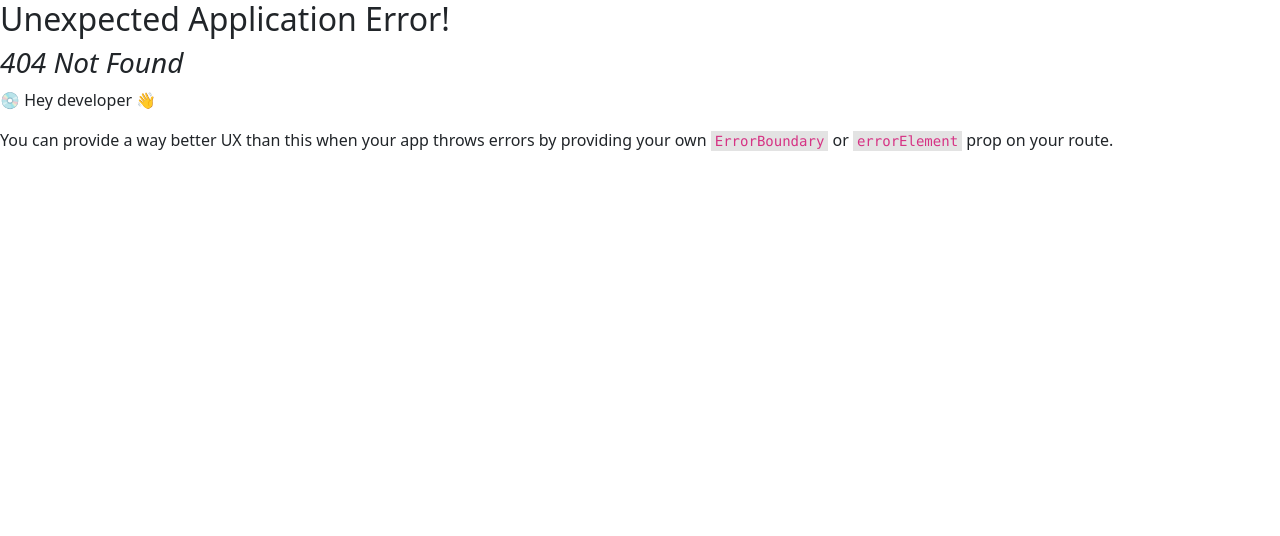
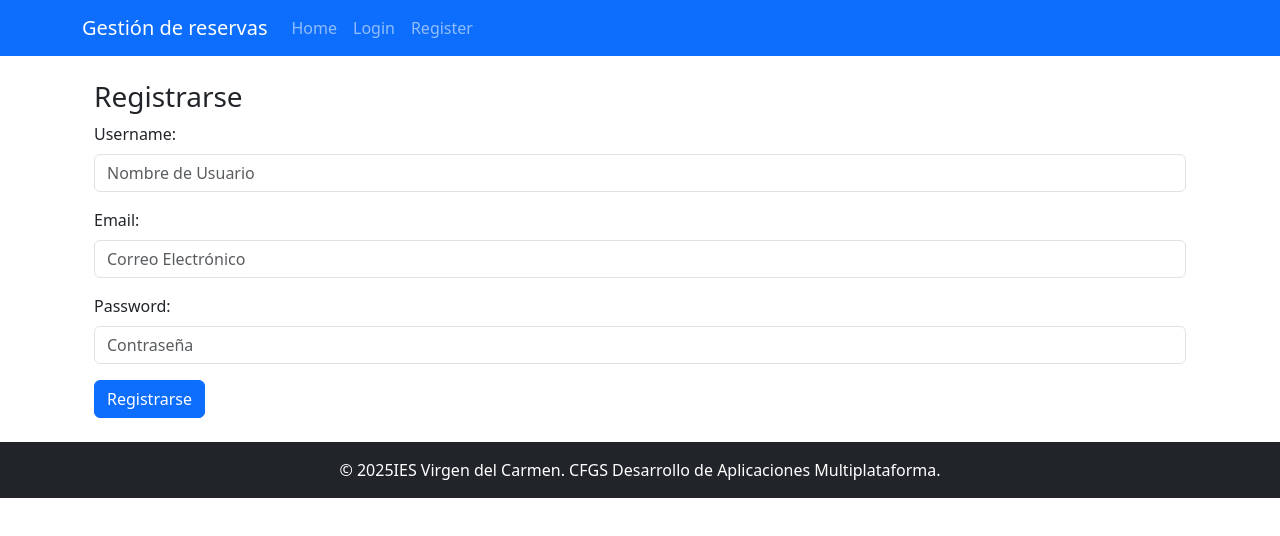
Before and after one commit to rpallin0705/proyecto-react-flask, a React (Vite) app in the folder adt07-flask-mongo-praetorian-reservas-front/: page /register in a window 1280 px wide. Before the commit this address had no page. Shown: the top 536 px of the page. Built offline with nearby package versions, Linux system fonts and the light colour scheme.

Commit message:
Refactor y register

```diff
--- a/adt07-flask-mongo-praetorian-reservas-front/src/App.jsx
+++ b/adt07-flask-mongo-praetorian-reservas-front/src/App.jsx
@@ -13,6 +13,7 @@ import HorariosList from "./components/HorariosList";
 import HorarioDeletePage from "./pages/HorarioDeletePage";
 import ReservasFormPage from "./pages/ReservaFormPage";
 import ReservaDeletePage from "./pages/ReservaDeletePage";
+import RegisterPage from "./pages/Register";
 
 
 const router = createBrowserRouter([
@@ -27,6 +28,10 @@ const router = createBrowserRouter([
       {
         path: "login",
         element: <LoginPage />,
+      },
+      {
+        path: "register",
+        element: <RegisterPage />,
       },
       {
         path: "instalaciones",
--- a/adt07-flask-mongo-praetorian-reservas-front/src/components/MisReservasList.jsx
+++ b/adt07-flask-mongo-praetorian-reservas-front/src/components/MisReservasList.jsx
@@ -31,7 +31,6 @@ const MisReservasList = () => {
 
     return (
         <Container>
-            <h2>Mis Reservas</h2>
             <Table striped bordered hover>
                 <thead>
                     <tr>
--- a/adt07-flask-mongo-praetorian-reservas-front/src/components/NavBar.jsx
+++ b/adt07-flask-mongo-praetorian-reservas-front/src/components/NavBar.jsx
@@ -57,14 +57,17 @@ function NavBar() {
                 <Nav.Link as={Link} to="/instalaciones">Instalaciones</Nav.Link>
                 <Nav.Link as={Link} to="/horarios">Horarios</Nav.Link>
               </>
-            ): (<></>)}
+            ) : (<></>)}
             {isLogged ? (
               <>
                 <Nav.Link as={Link} to="/mis-reservas">Mis reservas</Nav.Link>
                 <Nav.Link onClick={handleLogout}>Logout</Nav.Link>
               </>
             ) : (
+              <>
                 <Nav.Link as={Link} to="/login">Login</Nav.Link>
+                <Nav.Link as={Link} to="/register">Register</Nav.Link>
+              </>
             )}
           </Nav>
         </Navbar.Collapse>
--- /dev/null
+++ b/adt07-flask-mongo-praetorian-reservas-front/src/components/Register.jsx
@@ -0,0 +1,67 @@
+import { Button, Form } from "react-bootstrap";
+import { useState } from "react";
+import { useNavigate } from "react-router-dom";
+import api from "../services/api";
+
+const Register = () => {
+    const [username, setUsername] = useState('');
+    const [email, setEmail] = useState('');
+    const [password, setPassword] = useState('');
+    const [error, setError] = useState('');
+    const navigate = useNavigate();
+
+    const manejaRegistro = async (event) => {
+        event.preventDefault();
+        setError('');
+
+        try {
+            await api.post('/register', { username, email, password });
+            navigate('/login');
+        } catch (err) {
+            console.error(err);
+            setError('Error al registrar usuario');
+        }
+    };
+
+    return (
+        <Form>
+            <Form.Group className="mb-3">
+                <Form.Label>Username:</Form.Label>
+                <Form.Control
+                    type="text"
+                    placeholder="Nombre de Usuario"
+                    value={username}
+                    onChange={(e) => setUsername(e.target.value)}
+                />
+            </Form.Group>
+
+            <Form.Group className="mb-3">
+                <Form.Label>Email:</Form.Label>
+                <Form.Control
+                    type="email"
+                    placeholder="Correo Electrónico"
+                    value={email}
+                    onChange={(e) => setEmail(e.target.value)}
+                />
+            </Form.Group>
+
+            <Form.Group className="mb-3">
+                <Form.Label>Password:</Form.Label>
+                <Form.Control
+                    type="password"
+                    placeholder="Contraseña"
+                    value={password}
+                    onChange={(e) => setPassword(e.target.value)}
+                />
+            </Form.Group>
+
+            <Form.Group className="mb-3">
+                <Button onClick={manejaRegistro}>Registrarse</Button>
+            </Form.Group>
+
+            {error && <p style={{ color: 'red' }}>{error}</p>}
+        </Form>
+    );
+};
+
+export default Register;
--- /dev/null
+++ b/adt07-flask-mongo-praetorian-reservas-front/src/pages/Register.jsx
@@ -0,0 +1,16 @@
+
+import { Container } from "react-bootstrap";
+import Register from "../components/Register";
+
+const RegisterPage = () => {
+
+    return(
+        <Container>
+            <h3>Registrarse</h3>
+            <Register />
+        </Container>
+    );
+
+};
+
+export default RegisterPage;
```
Also changed, not shown: 1 other file (tests, documents, lock files or other folders). Lines whose indentation alone changed are shown as unchanged.
